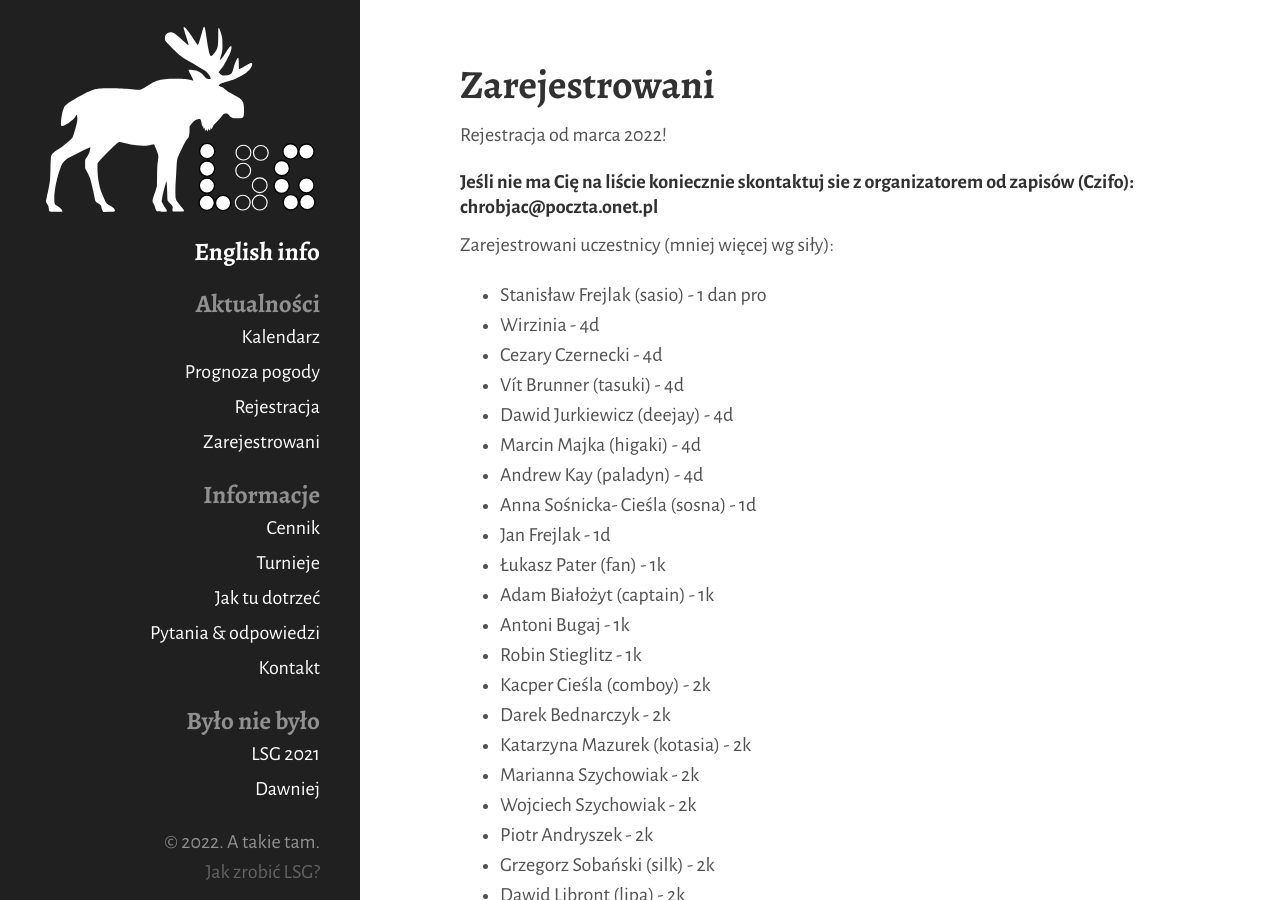
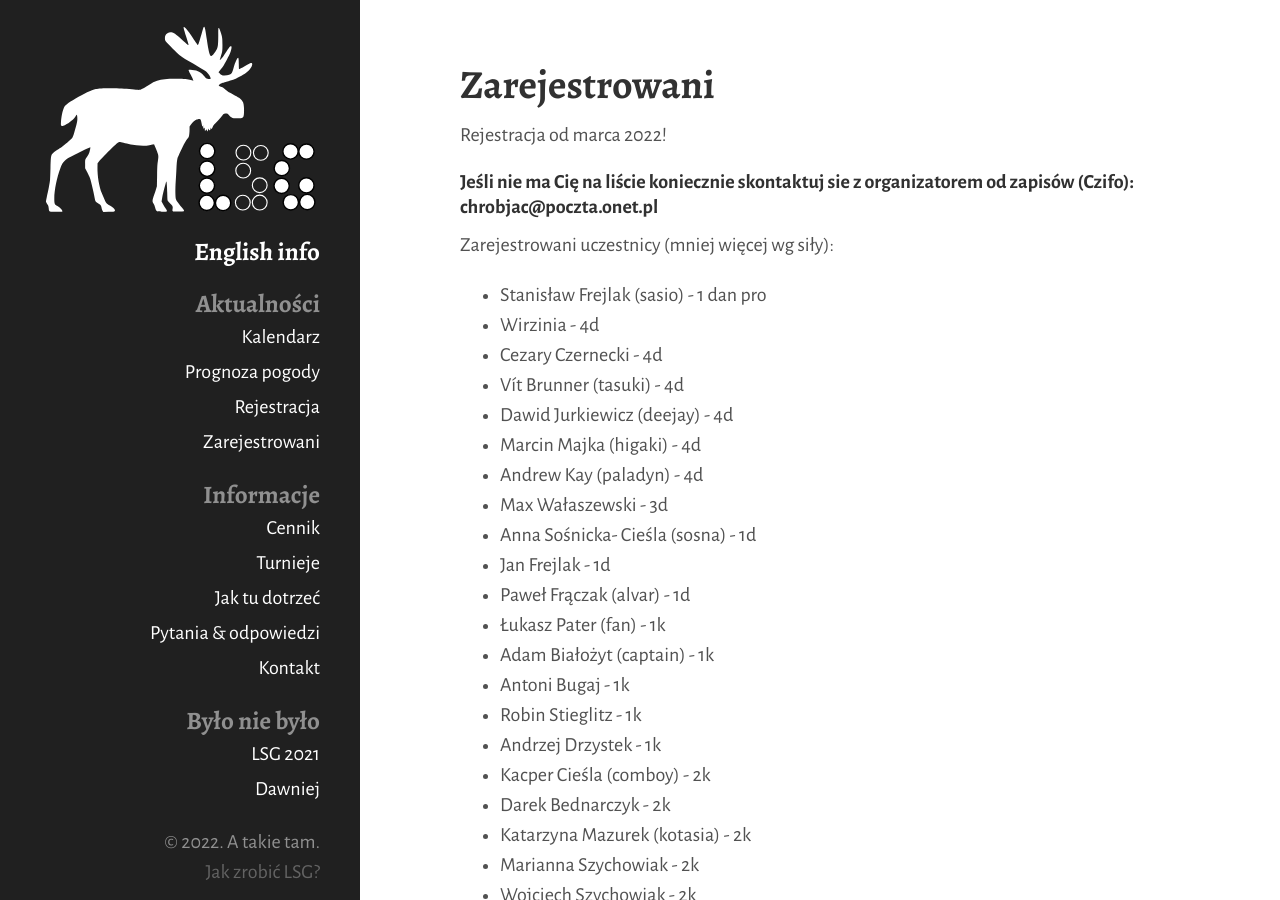
Before and after one commit to tasuki/lsg, a Jekyll site: the page built from zarejestrowani.md, in a window 1280 px wide and 900 px high. Built offline with Jekyll 4.4.1, drawn with Linux system fonts in a browser that asks for light colours; nearby versions of some CDN libraries.

Commit message:
Update zarejestrowani.md

```diff
--- a/zarejestrowani.md
+++ b/zarejestrowani.md
@@ -18,12 +18,15 @@ Zarejestrowani uczestnicy (mniej więcej wg siły):
 - Dawid Jurkiewicz (deejay) - 4d
 - Marcin Majka (higaki) - 4d
 - Andrew Kay (paladyn) - 4d
+- Max Wałaszewski - 3d
 - Anna Sośnicka- Cieśla (sosna) - 1d
 - Jan Frejlak - 1d
+- Paweł Frączak (alvar) - 1d
 - Łukasz Pater (fan) - 1k
 - Adam Białożyt (captain) - 1k
 - Antoni Bugaj - 1k
 - Robin Stieglitz - 1k
+- Andrzej Drzystek - 1k
 - Kacper Cieśla (comboy) - 2k
 - Darek Bednarczyk - 2k
 - Katarzyna Mazurek (kotasia) - 2k
```
Also changed, not shown: other parts of zarejestrowani.md (+1 -0 lines).
